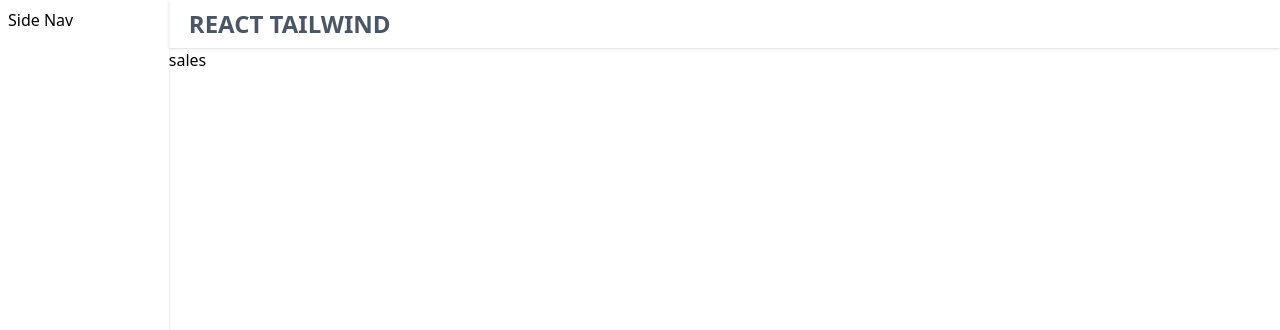
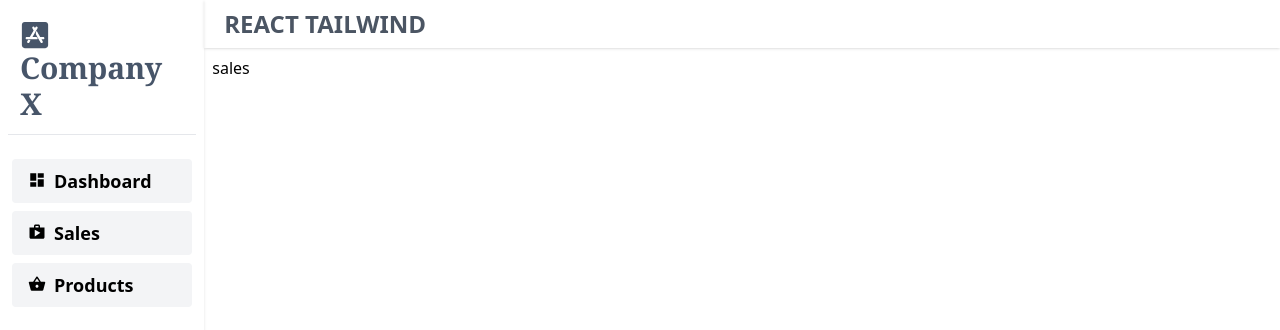
Before and after one commit to muchirajunior/react-tailwind-dash, a React (Create React App) app: page /sales in a window 1280 px wide. Shown: the top 330 px of the page. Built offline with nearby package versions, Linux system fonts and the light colour scheme.

Commit message:
update routes

```diff
--- a/package.json
+++ b/package.json
@@ -6,6 +6,7 @@
     "@preact/signals-react": "^2.0.0",
     "react": "^18.2.0",
     "react-dom": "^18.2.0",
+    "react-icons": "^5.0.1",
     "react-router-dom": "^6.21.1",
     "react-scripts": "5.0.1"
   },
--- a/src/layout/layout.tsx
+++ b/src/layout/layout.tsx
@@ -1,15 +1,19 @@
 import React from 'react'
 import NavBar from './navbar.tsx';
+import SideNav from './sidenav.tsx';
 
 const Layout: React.FC<{ component: JSX.Element }> = ({ component }) => {
     return (
         <div className='flex flex-row flex-nowrap '>
-            <div className='flex flex-col p-2 w-48 shadow h-screen '>
-                Side Nav
+            <div className='flex flex-col p-2 w-60 shadow h-screen '>
+                <SideNav />
             </div>
             <div className='flex flex-col w-full'>
                 <NavBar navs={[]} title="REACT TAILWIND" />
-                {component}
+                <main className='p-2 overflow-y-scroll w-full h-full'>
+                    {component}
+                </main>
+
             </div>
 
         </div>
--- a/src/layout/sidenav.tsx
+++ b/src/layout/sidenav.tsx
@@ -1,7 +1,24 @@
-import React from 'react'
+import React from 'react';
+import { routes } from '../utils/routes.ts';
+import { Link } from 'react-router-dom';
+import { FaAppStoreIos } from "react-icons/fa6";
 
 export default function SideNav() {
   return (
-    <div>Side_nav</div>
+    <div className='flex flex-col justify-start'>
+      <header className='m-3 text-3xl font-bold font-serif text-slate-600 '>  <FaAppStoreIos /> Company X</header>
+      <hr />
+      <span className='h-5'></span>
+      {
+        routes.map((route) =>
+          <Link
+            to={route.path}
+            className='flex flex-row align-middle rounded m-1 bg-gray-100 hover:bg-blue-200 p-2 font-bold text-lg '
+          >
+            {<route.icon className=' mx-2 mt-1' />}
+            {route.name}
+          </Link>)
+      }
+    </div>
   )
 }
--- a/src/types/route.ts
+++ b/src/types/route.ts
@@ -1,7 +1,11 @@
 import React from "react";
+import { IconType } from "react-icons";
+
+
 
 export type Route={
     name : string;
     path: string;
     page : React.FC;
+    icon: IconType ;
 }
--- a/src/utils/routes.ts
+++ b/src/utils/routes.ts
@@ -2,13 +2,14 @@ import Login from "../pages/auth/login.tsx";
 import Dashboard from "../pages/dashboard/dashboard.tsx";
 import Sales from "../pages/sales/sales.tsx";
 import { Route } from "../types/route.ts";
+import * as Icons from 'react-icons/md';
 
 export const authRoutes : Array<Route>=[
-    {name :"Login", path:'/*',page: Login}
+    {name :"Login", path:'/*',page: Login, icon:Icons.MdLabel}
 ]
 
 export const routes : Array<Route>=[
-    { name: "Dashboard" , path:"/", page : Dashboard },
-    { name: "Sales" , path:"/sales", page : Sales },
-    { name: "Products" , path:"/products", page : Dashboard },
+    { name: "Dashboard" , path:"/", page : Dashboard, icon: Icons.MdDashboard },
+    { name: "Sales" , path:"/sales", page : Sales , icon: Icons.MdShop },
+    { name: "Products" , path:"/products", page : Dashboard, icon: Icons.MdShoppingBasket },
 ]
```
Also changed, not shown: 1 other file (tests, documents, lock files or other folders).
